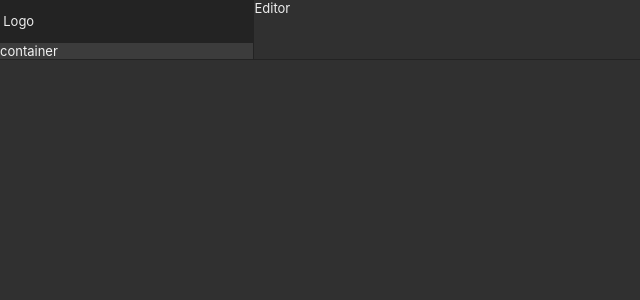
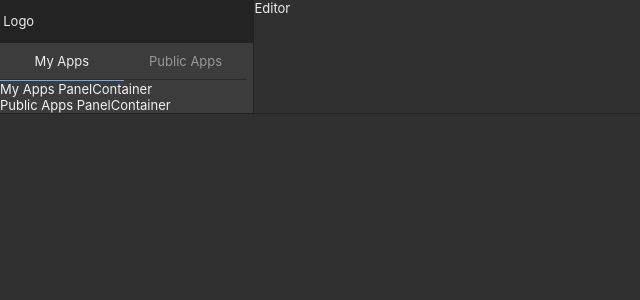
Before and after one commit to nekikara/rabix-react, a React (Create React App) app: page / in a window 1280 px wide. Shown: the top 300 px of the page, without its empty margins (0-640 px from the left). Built offline with nearby package versions, Linux system fonts and the light colour scheme.

Commit message:
Highlight an active app

```diff
--- /dev/null
+++ b/src/components/AppsPanel/index.tsx
@@ -0,0 +1,38 @@
+import React, {useState} from 'react';
+import { TabSelector } from "../TabSelector";
+import {TabSelectorEntry} from "../TabSelectorEntry";
+
+export const AppsPanel: React.FC = () => {
+  const [activeIndex, setActiveIndex] = useState('first')
+  const changeActive = (idx: 'first' | 'second') => {
+    return (e: React.MouseEvent) => {
+      setActiveIndex(idx)
+    }
+  }
+  return (
+    <>
+      <TabSelector activeIndex={activeIndex}>
+        <TabSelectorEntry active={activeIndex === 'first'}
+                          disabled={false}
+                          onClick={changeActive('first')}
+        >
+          My Apps
+        </TabSelectorEntry>
+        <TabSelectorEntry active={activeIndex === 'second'}
+                          disabled={false}
+                          onClick={changeActive('second')}
+        >
+          Public Apps
+        </TabSelectorEntry>
+      </TabSelector>
+
+      <div className="panelContainer">
+        My Apps PanelContainer
+      </div>
+
+      <div className="PanelContainer">
+        Public Apps PanelContainer
+      </div>
+    </>
+  );
+}
--- a/src/components/Panel/index.tsx
+++ b/src/components/Panel/index.tsx
@@ -1,6 +1,7 @@
 import React from 'react';
 import styled from "styled-components";
 import {black, layoutSectionFontColor, layoutTitleBarHeight, p1, sidebarPanelBg} from "../../styles/variables";
+import {AppsPanel} from "../AppsPanel";
 
 const LogoBox = styled.div`
   background-color: ${black};
@@ -10,9 +11,19 @@ const LogoBox = styled.div`
   padding: ${p1};
 `
 
-const AppsPanelBox = styled.div`
+const AppsPanelSuperBox = styled.div`
+  display: flex;
+  flex-direction: column;
+  height: 100%;
   color: ${layoutSectionFontColor};
-  background: ${sidebarPanelBg}
+  background-color: ${sidebarPanelBg}
+`
+const AppsPanelBox = styled.section`
+  flex: 1;
+  height: 100%;
+  display: flex;
+  flex-direction: column;
+  background-color: ${sidebarPanelBg};
 `
 
 export const Panel: React.FC = () => {
@@ -21,9 +32,11 @@ export const Panel: React.FC = () => {
       <LogoBox>
         <span>Logo</span>
       </LogoBox>
-      <AppsPanelBox>
-        <span>container</span>
-      </AppsPanelBox>
+      <AppsPanelSuperBox>
+        <AppsPanelBox>
+          <AppsPanel />
+        </AppsPanelBox>
+      </AppsPanelSuperBox>
     </>
   );
 }
--- /dev/null
+++ b/src/components/TabSelector/index.tsx
@@ -0,0 +1,42 @@
+import React from 'react';
+import styled from "styled-components";
+import {actionBarHeight, brandPrimary} from "../../styles/variables";
+
+const DeepUnselectable = styled.div`
+  &, * {
+    -webkit-user-select: none; /* webkit (safari, chrome) browsers */
+    -moz-user-select: none; /* mozilla browsers */
+    -ms-user-select: none; /* IE10+ */
+    user-select: none;
+  }
+`;
+const TabsBox = styled(DeepUnselectable)`
+  width: 100%;
+  display: flex;
+  height: ${actionBarHeight};
+  flex-direction: row;
+  border-bottom: 1px solid #292929;
+`;
+
+type HighLightProps = {
+  activeIndex: string,
+}
+const Highlight = styled.div<HighLightProps>`
+  transition: .2s all;
+  height: 1px;
+  width: 50%;
+  margin-left: ${props => props.activeIndex === 'second' ? '50%' : '0%'};
+  background-color: ${brandPrimary};
+`;
+
+type Props = HighLightProps
+export const TabSelector: React.FC<Props> = ({activeIndex, children}) => {
+  return (
+    <>
+      <TabsBox>
+        {children}
+      </TabsBox>
+      <Highlight activeIndex={activeIndex}/>
+    </>
+  );
+}
--- /dev/null
+++ b/src/components/TabSelectorEntry/index.tsx
@@ -0,0 +1,33 @@
+import React from 'react';
+import styled from "styled-components";
+import {actionBarHeight, layoutTextColor, layoutTextColorFaded} from "../../styles/variables";
+
+type TabBoxProps = {
+  active: boolean,
+  disabled: boolean,
+}
+const TabBox = styled.div<TabBoxProps>`
+  display: inline-block;
+  flex: 1;
+  text-align: center;
+  line-height: ${actionBarHeight};
+  background: none;
+  cursor: ${props => props.disabled ? 'not-allowed' : 'pointer'};
+  color: ${props => props.active ? layoutTextColor : layoutTextColorFaded};
+  position: relative;
+`;
+
+type Props = {
+  active: boolean,
+  disabled: boolean,
+  onClick: (e: React.MouseEvent) => void
+}
+export const TabSelectorEntry: React.FC<Props> = ({active, disabled , onClick, children}) => {
+  return (
+    <>
+      <TabBox active={active} disabled={disabled} onClick={onClick}>
+        {children}
+      </TabBox>
+    </>
+  );
+}
--- a/src/styles/variables.ts
+++ b/src/styles/variables.ts
@@ -42,7 +42,7 @@ export const brandDangerInverseColor = white;
 //
 // # Brand Colors
 // $brand-success: #5ca711;
-// $brand-primary: $sky;
+export const brandPrimary = sky;
 // $brand-danger: $red;
 // $brand-warning: $orange;
 // $brand-info: $sky;
@@ -165,8 +165,8 @@ export const layoutTitleBarHeight = '36px';
 //
 // $layout-status-bar-height: 32px;
 //
-// $layout-text-color: $smoke;
-// $layout-text-color-faded: $light-gray;
+export const layoutTextColor = smoke;
+export const layoutTextColorFaded = lightGray;
 
 // Typography
 // $font-family-title: "Montserrat";
```
